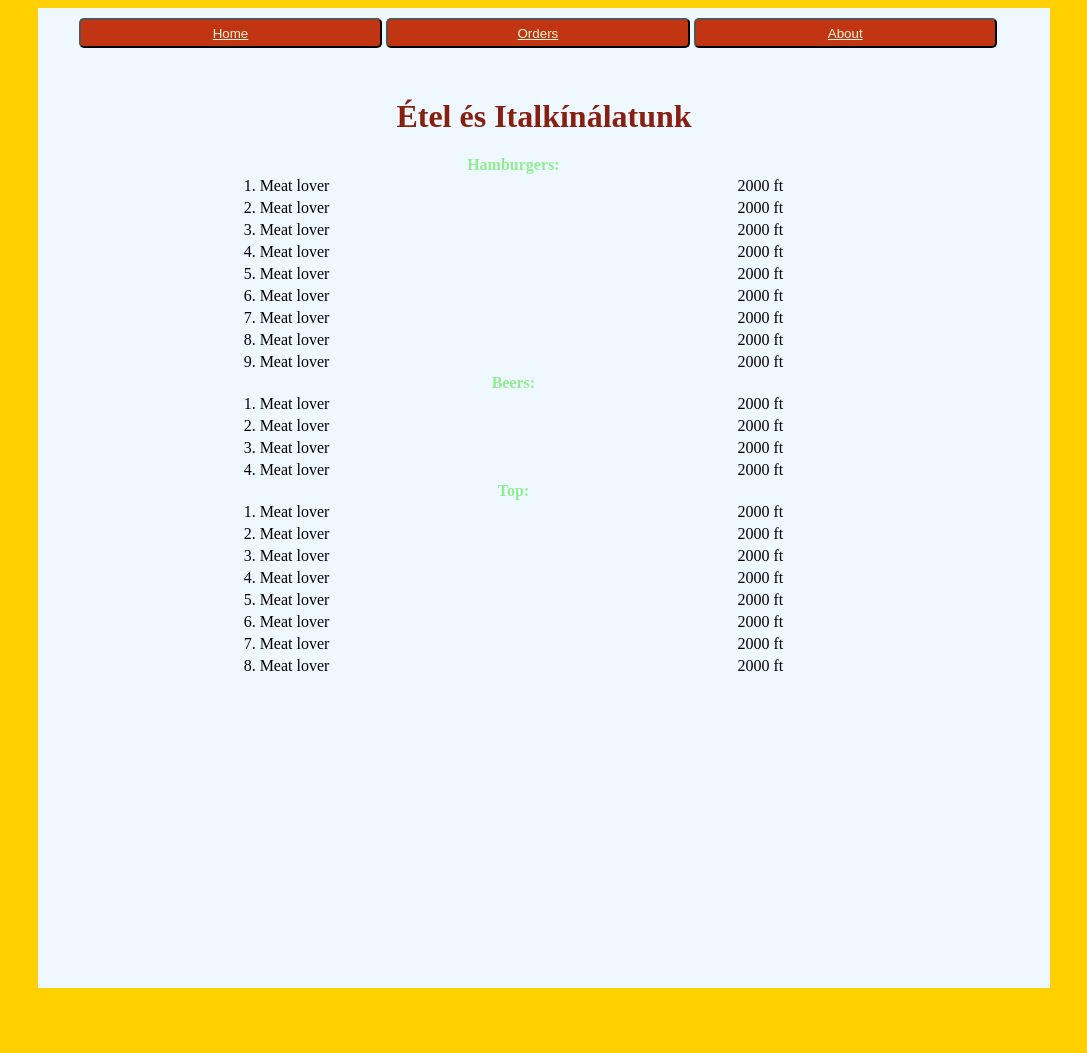
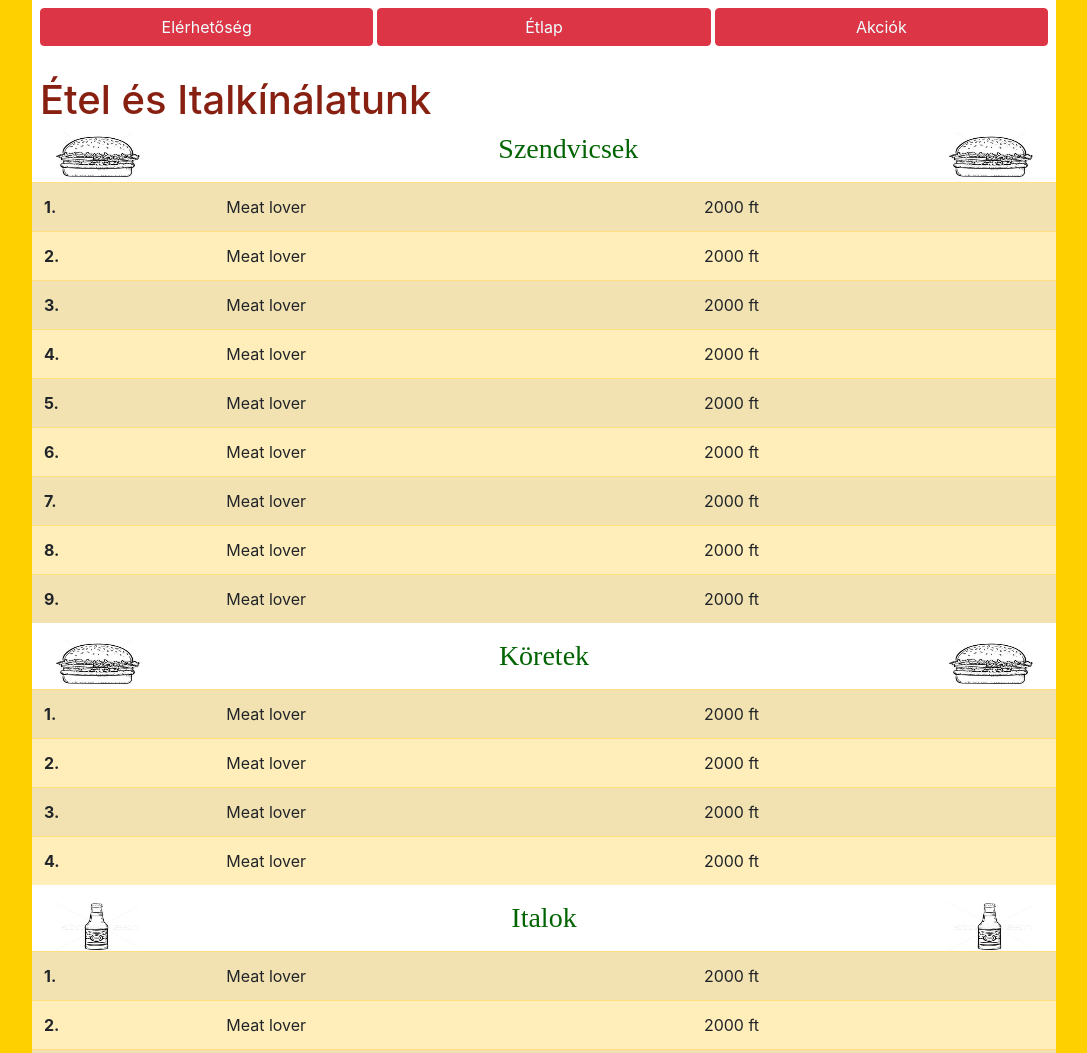
Before and after one commit to PeterSomlay/PeterSomlay.github.io, a plain HTML site: page pages/products.html in a window 1280 px wide. Shown: the top 1053 px of the page, without its empty margins (96-1183 px from the left). Before the commit the page ends 996 px from the top, so only its background shows below. Drawn offline with nearby package versions, Linux system fonts and the light colour scheme.

Commit message:
2020-06-28_2

```diff
--- a/index.html
+++ b/index.html
@@ -2,8 +2,9 @@
 <html lang="en">
 <head>
     <meta charset="UTF-8">
-    <meta name="viewport" content="width=device-width, initial-scale=1.0">
+    <meta name="viewport" content="width=device-width, initial-scale=1, shrink-to-fit=no">
     <title>Kézműves Hamburger</title>
+    <link rel="stylesheet" href="https://stackpath.bootstrapcdn.com/bootstrap/4.5.0/css/bootstrap.min.css" integrity="sha384-9aIt2nRpC12Uk9gS9baDl411NQApFmC26EwAOH8WgZl5MYYxFfc+NcPb1dKGj7Sk" crossorigin="anonymous">
 </head>
 <body>
     <ul>
--- a/pages/products.html
+++ b/pages/products.html
@@ -5,186 +5,196 @@
     <meta name="viewport" content="width=device-width, initial-scale=1.0">
     <link rel="stylesheet" href="../css/style.css">
     <title>Étlap</title>
+    <link rel="stylesheet" href="https://stackpath.bootstrapcdn.com/bootstrap/4.5.0/css/bootstrap.min.css" integrity="sha384-9aIt2nRpC12Uk9gS9baDl411NQApFmC26EwAOH8WgZl5MYYxFfc+NcPb1dKGj7Sk" crossorigin="anonymous">
     <style>
        body{
           background-color: rgb(255, 208, 0);
        }
        .main{
           height: 980px;
-          background-color: aliceblue;
+          background-color: white;
           margin-left: 10%;
           margin-right: 10%;
           margin-top: 0px;
        }
-       button{
-          width: 30%;
-          margin-top: 10px;
-          background-color: #c23512;
-          border-radius: 5px;
-          height: 30px;
-       }
-       .first{
-          margin-left: 4%;
-       }
-       .last{
-          margin-right: 4%;
-       }
-       a{
-          color: beige;
-       }
        h1{
          color: rgb(136, 32, 18);
-         text-align: center;
-         margin-top: 50px;;
+         margin-top: 30px;;
        }
-       table{
-          margin-left: 20%;
-          margin-right: 20%;
+       button > a{
+          color: azure;
        }
-       .tabletext{
-          color :lightgreen;
+       h3{
+          font-family: 'Times New Roman', Times, serif;
+          text-align: center;
+          color: darkgreen;
        }
-
+       .ikon1{
+          height: 50px;
+          padding-left: 20px;
+          padding-right: 340px;
+       }
+       .ikon2{
+          height: 50px;
+          padding-left: 340px;
+          padding-right: 20px;
+       }
     </style>
 </head>
 <body>
+
    <div class="main">
-    <button class="first"><a href="../index.html">Home</a></button>
-    <button><a href="../pages/orders.html">Orders</a></button>
-    <button class="last"><a href="../pages/about.html">About</a></button>
-    <h1>Étel és Italkínálatunk</h1>
-    <table>
-   <caption class="tabletext"><b>Hamburgers:</b></caption>
+      <div class="container">
+            <div class="row text-light">
+               <button type="button" class="col-sm btn btn-danger mt-2 mr-1 ml-2"><a href="../pages/about.html">Elérhetőség</a></button>
+               <button type="button" class="col-sm btn btn-danger mt-2 mr-1"><a href="../pages/orders.html">Étlap</a></button>
+               <button type="button" class="col-sm btn btn-danger mt-2 mr-2"><a href="../index.html">Akciók</a></button>
+            </div>
+      </div>
+
+    <h1 class="ml-2">Étel és Italkínálatunk</h1>
+    <div class="container">
+       <div class="row">
+      <img class="ikon1 col-sm" src="../images/humikon.jpg" alt="humikon"><h3 class="col-sm">Szendvicsek</h3><img class="ikon2 col-sm" src="../images/humikon.jpg" alt="humikon">
+    </div>
+   </div>
+    <table class="table table-striped table-warning">
+      <tbody>
         <tr>
-           <td>1.</td>
+           <th scope="row">1.</th>
            <td>Meat lover</td>
-           <td width="400px"></td>
            <td>2000 ft</td>
         </tr>
         <tr>
-            <td>2.</td>
+         <th scope="row">2.</th>
             <td>Meat lover</td>
-            <td width="400px"></td>
             <td>2000 ft</td>
          </tr>
          <tr>
-            <td>3.</td>
+            <th scope="row">3.</th>
             <td>Meat lover</td>
-            <td width="400px"></td>
             <td>2000 ft</td>
          </tr>
          <tr>
-            <td>4.</td>
+            <th scope="row">4.</th>
             <td>Meat lover</td>
-            <td width="400px"></td>
             <td>2000 ft</td>
          </tr>
          <tr>
-            <td>5.</td>
+            <th scope="row">5.</th>
             <td>Meat lover</td>
-            <td width="400px"></td>
             <td>2000 ft</td>
          </tr>
          <tr>
-            <td>6.</td>
+            <th scope="row">6.</th>
             <td>Meat lover</td>
-            <td width="400px"></td>
+
             <td>2000 ft</td>
          </tr>
          <tr>
-            <td>7.</td>
+            <th scope="row">7.</th>
             <td>Meat lover</td>
-            <td width="400px"></td>
+
             <td>2000 ft</td>
          </tr>
          <tr>
-            <td>8.</td>
+            <th scope="row">8.</th>
             <td>Meat lover</td>
-            <td width="400px"></td>
+
             <td>2000 ft</td>
          </tr>
          <tr>
-            <td>9.</td>
+            <th scope="row">9.</th>
             <td>Meat lover</td>
-            <td width="400px"></td>
+
             <td>2000 ft</td>
          </tr>
+       </tbody>
     </table>
-    <table>
-        <caption class="tabletext"><b>Beers:</b></caption>
+    <div class="container">
+      <div class="row">
+     <img class="ikon1 col-sm" src="../images/humikon.jpg" alt="humikon"><h3 class="col-sm">Köretek</h3><img class="ikon2 col-sm" src="../images/humikon.jpg" alt="humikon">
+   </div>
+  </div>
+
+   <table class="table table-striped table-warning">
              <tr>
-                <td>1.</td>
+               <th scope="row">1.</th>
                 <td>Meat lover</td>
-                <td width="400px"></td>
+
                 <td>2000 ft</td>
              </tr>
              <tr>
-                 <td>2.</td>
+               <th scope="row">2.</th>
                  <td>Meat lover</td>
-                 <td width="400px"></td>
+
                  <td>2000 ft</td>
               </tr>
               <tr>
-                 <td>3.</td>
+               <th scope="row">3.</th>
                  <td>Meat lover</td>
-                 <td width="400px"></td>
+
                  <td>2000 ft</td>
               </tr>
               <tr>
-                 <td>4.</td>
+               <th scope="row">4.</th>
                  <td>Meat lover</td>
-                 <td width="400px"></td>
+
                  <td>2000 ft</td>
               </tr>
          </table>
-         <table>
-            <caption class="tabletext"><b>Top:</b></caption>
+         <div class="container">
+       <div class="row">
+      <img class="ikon1 col-sm" src="../images/beerikon.jpg" alt="humikon"><h3 class="col-sm">Italok</h3><img class="ikon2 col-sm" src="../images/beerikon.jpg" alt="humikon">
+    </div>
+   </div>
+         <table  class="table table-striped table-warning">
                  <tr>
-                    <td>1.</td>
+                  <th scope="row">1.</th>
                     <td>Meat lover</td>
-                    <td width="400px"></td>
+
                     <td>2000 ft</td>
                  </tr>
                  <tr>
-                     <td>2.</td>
+                  <th scope="row">2.</th>
                      <td>Meat lover</td>
-                     <td width="400px"></td>
+
                      <td>2000 ft</td>
                   </tr>
                   <tr>
-                     <td>3.</td>
+                     <th scope="row">3.</th>
                      <td>Meat lover</td>
-                     <td width="400px"></td>
+
                      <td>2000 ft</td>
                   </tr>
                   <tr>
-                     <td>4.</td>
+                     <th scope="row">4.</th>
                      <td>Meat lover</td>
-                     <td width="400px"></td>
+
                      <td>2000 ft</td>
                   </tr>
                   <tr>
-                    <td>5.</td>
+                     <th scope="row">5.</th>
                     <td>Meat lover</td>
-                    <td width="400px"></td>
+
                     <td>2000 ft</td>
                  </tr>
                  <tr>
-                    <td>6.</td>
+                  <th scope="row">6.</th>
                     <td>Meat lover</td>
-                    <td width="400px"></td>
+
                     <td>2000 ft</td>
                  </tr>
                  <tr>
-                    <td>7.</td>
+                  <th scope="row">7.</th>
                     <td>Meat lover</td>
-                    <td width="400px"></td>
+
                     <td>2000 ft</td>
                  </tr>
                  <tr>
-                    <td>8.</td>
+                  <th scope="row">8.</th>
                     <td>Meat lover</td>
-                    <td width="400px"></td>
+
                     <td>2000 ft</td>
                  </tr>
              </table>
```
Also changed, not shown: pages/about.html (+1 -0 lines), pages/orders.html (+1 -0 lines), images/beerikon.jpg (added), images/humikon.jpg (added).
